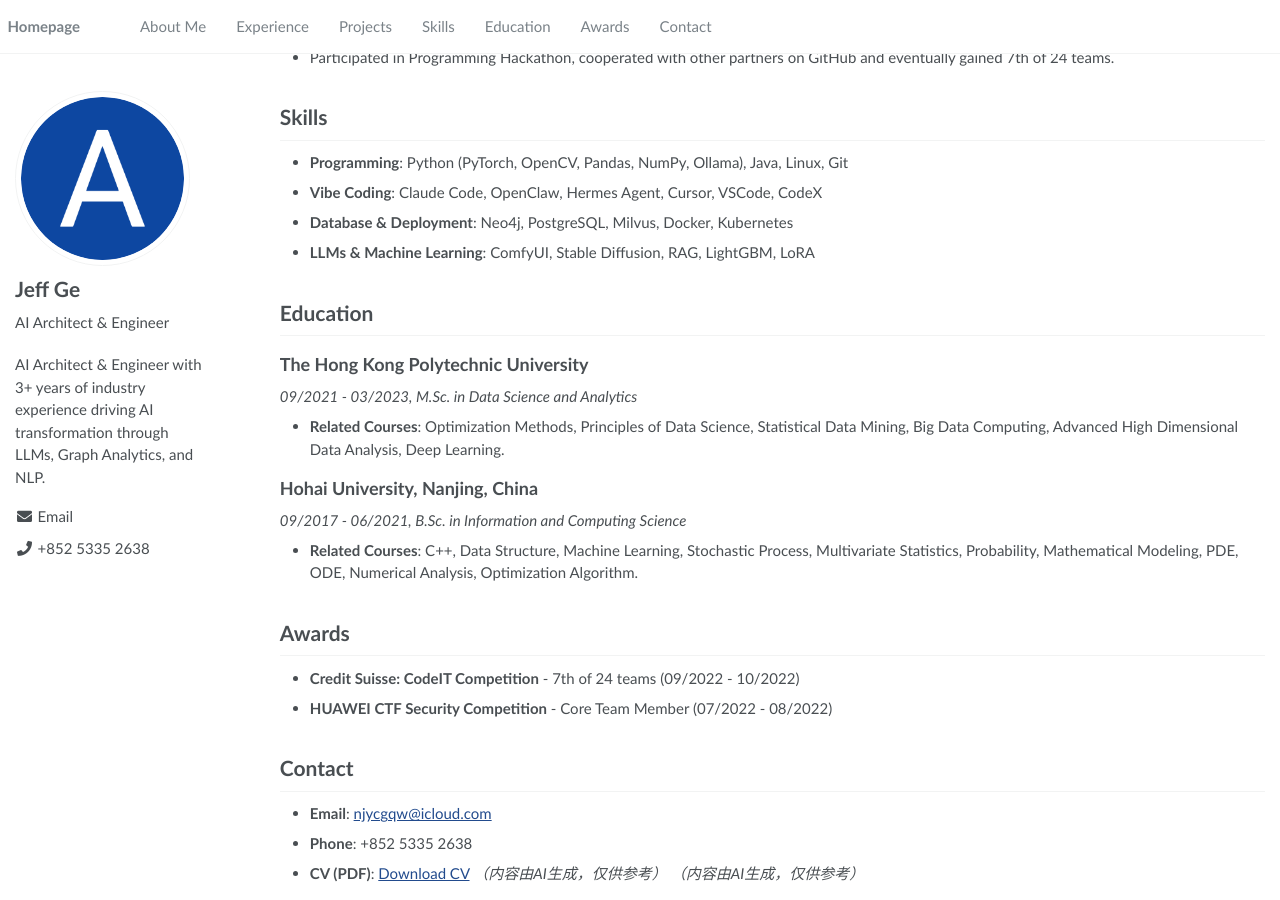
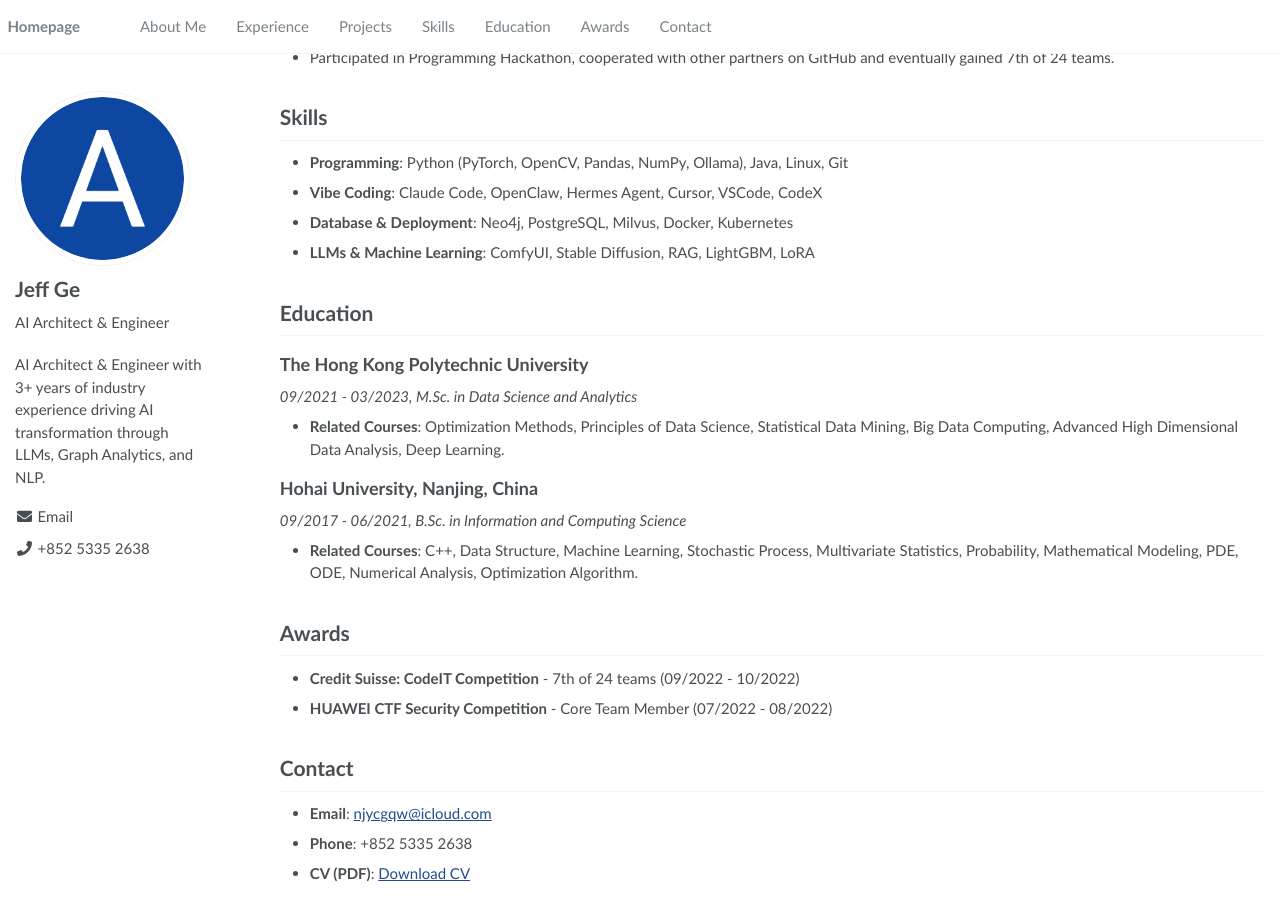
Before and after one commit to chloceg/chloceg.github.io, a Jekyll site: the page built from _pages/about.md, in a window 1280 px wide and 900 px high, scrolled down 1351 px. Built offline with Jekyll 4.4.1, drawn with Linux system fonts in a browser that asks for light colours; some of the changed lines change nothing that is shown.

Commit message:
update md files

```diff
--- a/_pages/about.md
+++ b/_pages/about.md
@@ -1,12 +1,6 @@
 ---
-AIGC:
-    Label: "1"
-    ContentProducer: 001191440300708461136T1XGW3
-    ProduceID: 11ba44d71df2f37bd52fa0370808e909_ac220b37ad8e11f1b128525400f8a581
-    ReservedCode1: 8RmvB2Lsotr0bjByjQfRWIYH2kXWAaPapoF732fANG11rsWyfIxEBu9VdxCkLCCzCxl7HHabnql3IUhiWBvoxfvifPKdbQ7vq+76OYgP+tna99VR8a3qFScE2WsPmI2QNBsrwAYxesWqnznjVWuFYS+L5vqlxqWOyDdGxMPejTwfOapV13WFAncGUyU=
-    ContentPropagator: 001191440300708461136T1XGW3
-    PropagateID: 11ba44d71df2f37bd52fa0370808e909_ac220b37ad8e11f1b128525400f8a581
-    ReservedCode2: 8RmvB2Lsotr0bjByjQfRWIYH2kXWAaPapoF732fANG11rsWyfIxEBu9VdxCkLCCzCxl7HHabnql3IUhiWBvoxfvifPKdbQ7vq+76OYgP+tna99VR8a3qFScE2WsPmI2QNBsrwAYxesWqnznjVWuFYS+L5vqlxqWOyDdGxMPejTwfOapV13WFAncGUyU=
+title: "Jeff Ge"
+permalink: /
 ---
 
 
@@ -97,5 +91,3 @@ AIGC:
 - **Email**: [njycgqw@icloud.com](mailto:njycgqw@icloud.com)
 - **Phone**: +852 5335 2638
 - **CV (PDF)**: [Download CV]({{ site.baseurl }}/files/Jeff-Ge-CV.pdf)
-*（内容由AI生成，仅供参考）*
-*（内容由AI生成，仅供参考）*
```
Also changed, not shown: .nojekyll (added).
